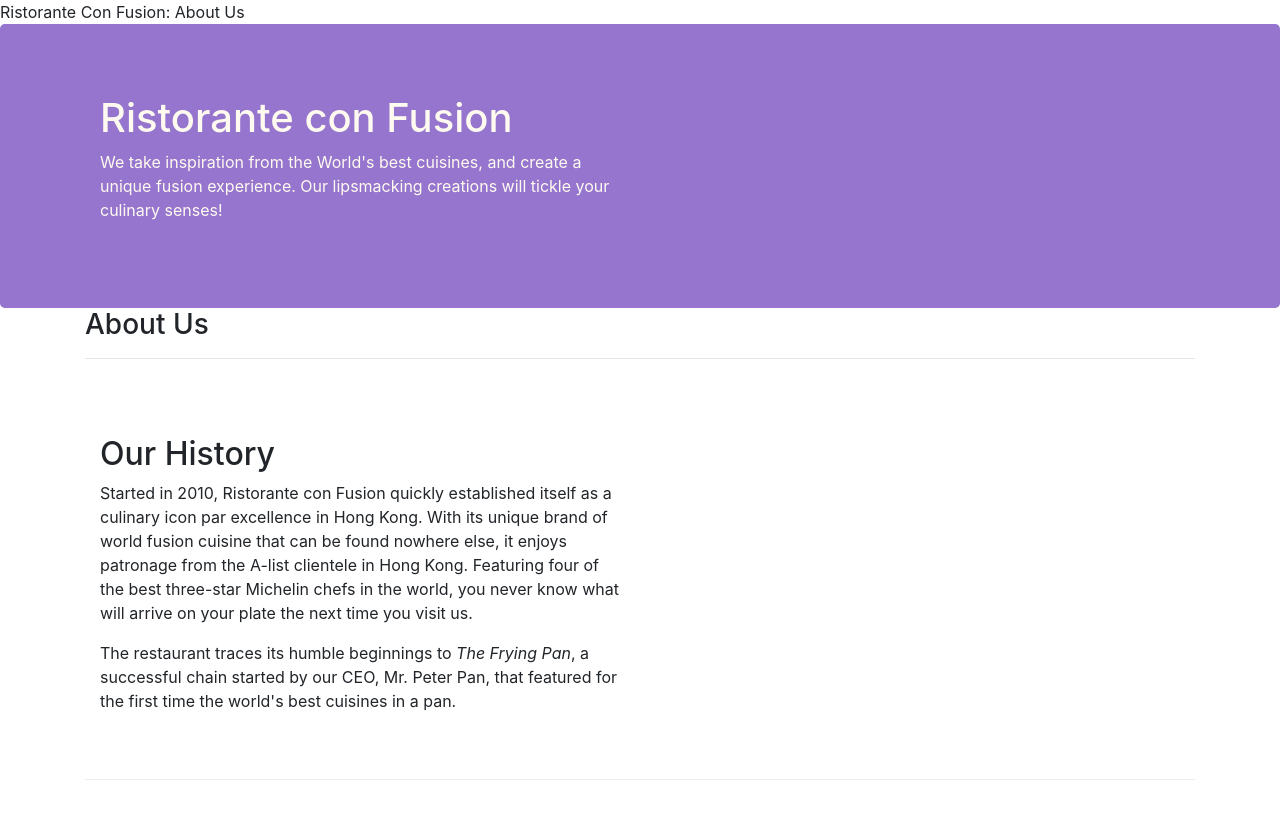
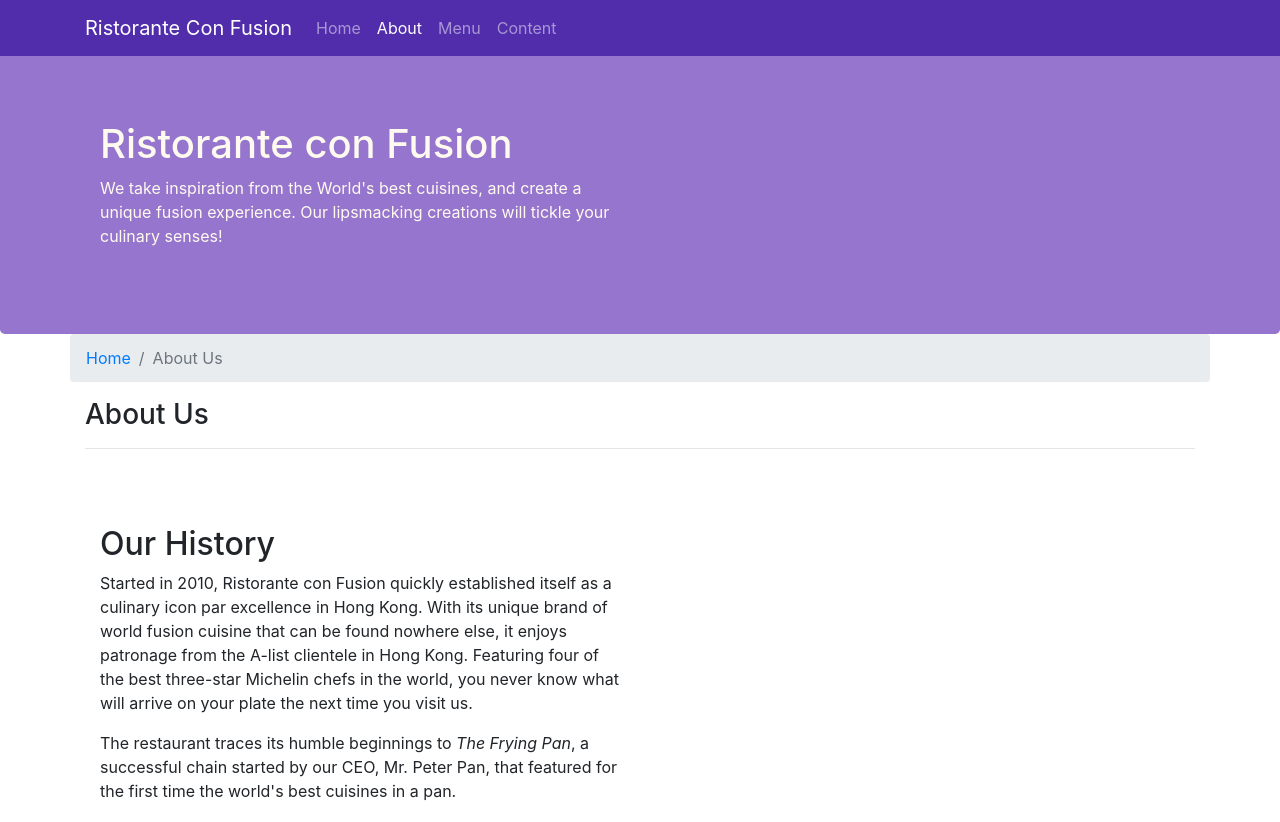
Before and after one commit to mayura1996/Front-End, a website: page aboutus.html in a window 1280 px wide. Shown: the top 822 px of the page. Drawn offline with nearby package versions, Linux system fonts and the light colour scheme.

Commit message:
nav bar and breadcrump

```diff
--- a/aboutus.html
+++ b/aboutus.html
@@ -8,12 +8,29 @@
 
     <!-- Bootstrap CSS -->
     <link rel="stylesheet" href="node_modules/bootstrap/dist/css/bootstrap.min.css">
-    <link rel="stylesheet" href="css/styles.css"
+    <link rel="stylesheet" href="css/styles.css">
     <title>Ristorante Con Fusion: About Us</title>
 
 </head>
 
 <body>
+    <nav class="navbar navbar-dark navbar-expand-sm fixed-top">
+        <div class="container">
+            <button class="navbar-toggler" type="button" data-toggle="collapse" data-target="#Navbar">
+                <span class="navbar-toggler-icon"></span>
+            </button>
+            <a class="navbar-brand nr-auto" href="./index.html">Ristorante Con Fusion</a>
+            <div class="collapse navbar-collapse" id="Navbar">
+                <ul class="navbar-nav mr-auto">
+                    <li class="nar-item"><a class="nav-link" href="./index.html">Home</a></li>
+                    <li class="nar-item  active"><a class="nav-link" href="#">About</a></li>
+                    <li class="nar-item"><a class="nav-link" href="#">Menu</a></li>
+                    <li class="nar-item"><a class="nav-link" href="#">Content</a></li>
+                </ul>
+
+            </div>
+        </div>
+    </nav>
 
     <header class="jumbotron">
         <div class="container">
@@ -30,6 +47,10 @@
 
     <div class="container">
         <div class="row">
+            <ol class="col-12 breadcrumb">
+                <li class="breadcrumb-item"><a href="/index.html">Home</a></li>
+                <li class="breadcrumb-item active">About Us</li>
+            </ol>
             <div class="col-12">
                <h3>About Us</h3>
                <hr>
@@ -69,7 +90,7 @@
                 <div class="col-4 offset-1 col-sm-2">
                     <h5>Links</h5>
                     <ul class="list-unstyled">
-                        <li><a href="#">Home</a></li>
+                        <li><a href="./index.html">Home</a></li>
                         <li><a href="#">About</a></li>
                         <li><a href="#">Menu</a></li>
                         <li><a href="#">Contact</a></li>
--- a/css/styles.css
+++ b/css/styles.css
@@ -32,3 +32,12 @@ padding: 20px 0px 20px 0px;
 
 
 }
+
+body{
+    padding: 50px 0px 0px 0px;
+    z-index: 0;
+}
+
+.navbar-dark{
+    background-color: #512DAB;
+}
```
Also changed, not shown: index.html (+19 -2 lines).
